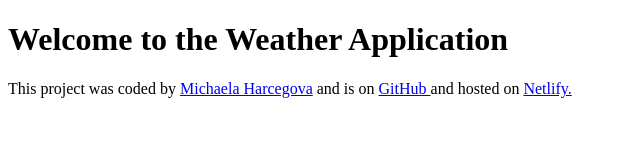
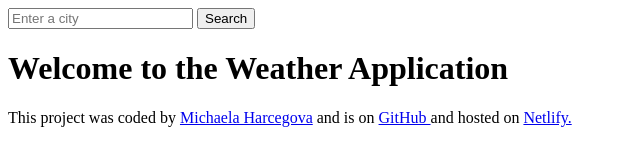
Before and after one commit to mikih484/Weather-application, a plain HTML site: page index.html in a window 1280 px wide. Shown: the whole page, without its empty margins (0-640 px from the left). Drawn offline with Linux system fonts and the light colour scheme.

Commit message:
Added a Search for a city form

```diff
--- a/index.html
+++ b/index.html
@@ -6,7 +6,15 @@
     <title>Weather Application</title>
   </head>
   <body>
-    <h1>Welcome to the Weather Application</h1>
+    <header>
+      <form>
+        <input type="search" placeholder="Enter a city" />
+        <input type="submit" value="Search" />
+      </form>
+    </header>
+    <main>
+      <h1>Welcome to the Weather Application</h1>
+    </main>
     <footer>
       This project was coded by
       <a href="https://github.com/mikih484" target="_blank"
```
